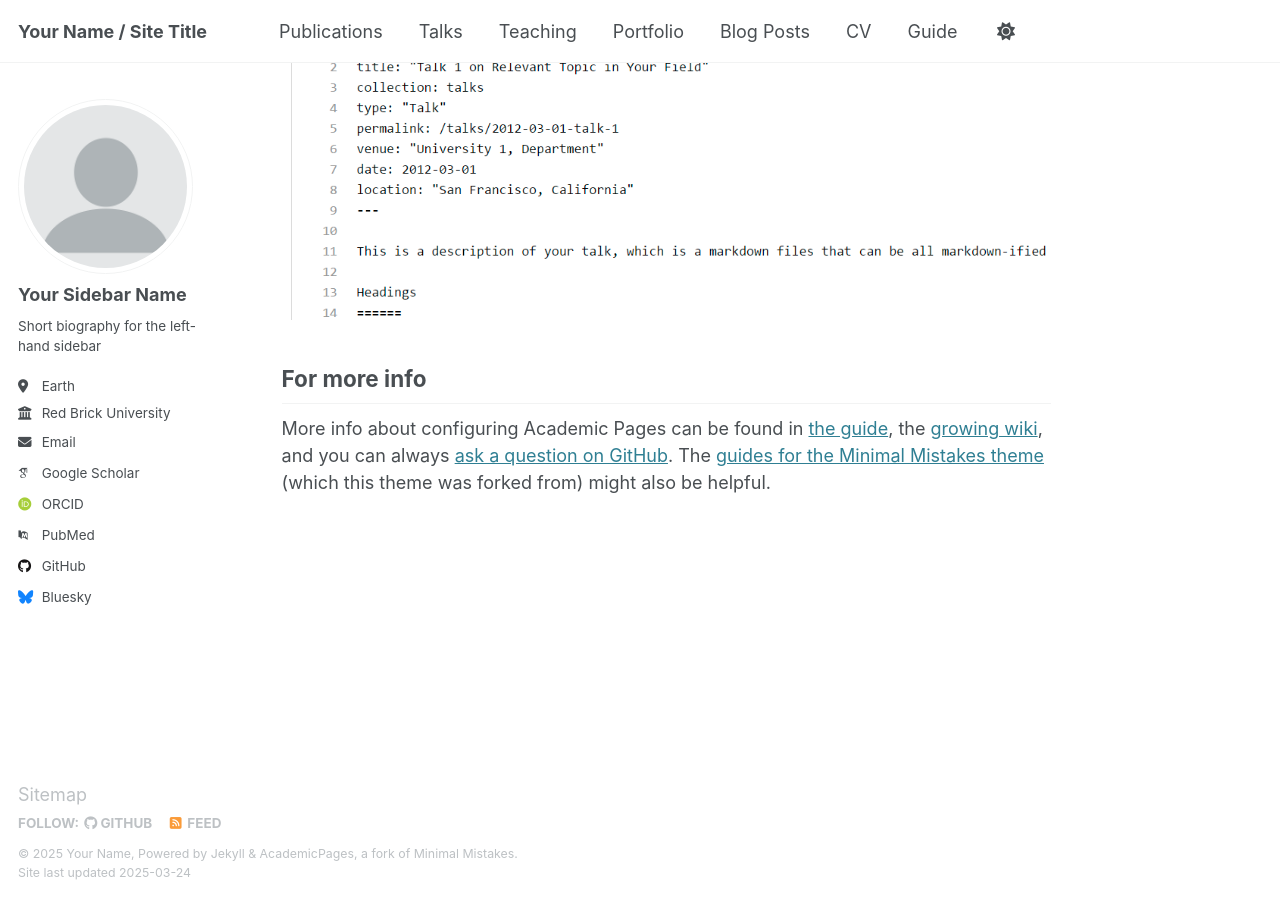
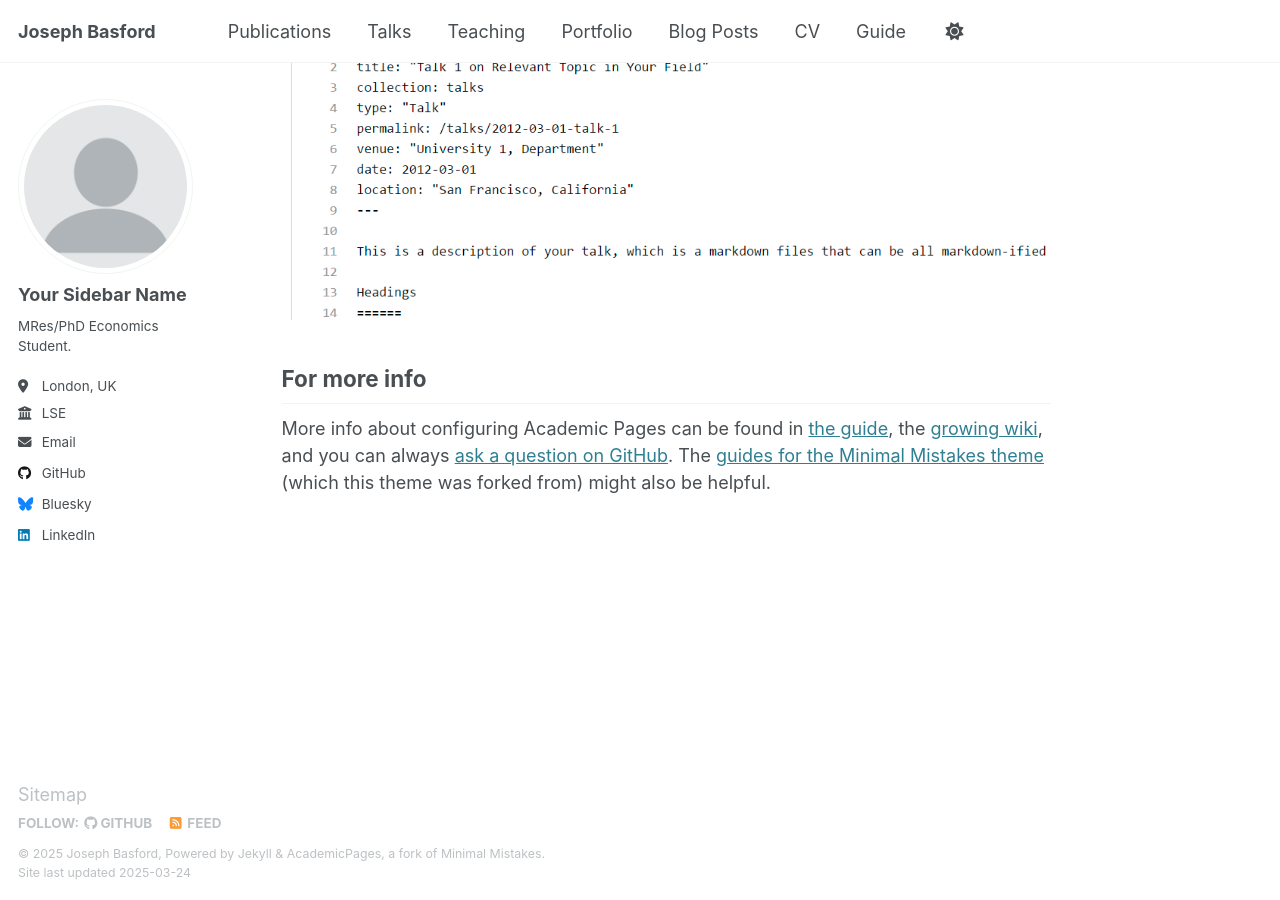
Before and after one commit to Joe-Basford/Joe-Basford.github.io, a Jekyll site: the page built from _pages/about.md, in a window 1280 px wide and 900 px high, scrolled down 2635 px. Built offline with Jekyll 4.4.1, drawn with Linux system fonts in a browser that asks for light colours; some web fonts are replaced.

Commit message:
Update _config.yml

```diff
--- a/_config.yml
+++ b/_config.yml
@@ -9,9 +9,9 @@
 # Basic Site Settings
 locale                   : "en-US"
 site_theme               : "default"
-title                    : "Your Name / Site Title"
+title                    : "Joseph Basford"
 title_separator          : "-"
-name                     : &name "Your Name"
+name                     : &name "Joseph Basford"
 description              : &description "personal description"
 url                      : https://academicpages.github.io # the base hostname & protocol for your site e.g. "https://[your GitHub username].github.io"
 baseurl                  : "" # the subpath of your site, e.g. "/blog"
@@ -25,19 +25,19 @@ author:
   avatar           : "profile.png"
   name             : "Your Sidebar Name"
   pronouns         : # example: "she/her"
-  bio              : "Short biography for the left-hand sidebar"
-  location         : "Earth"
-  employer         : "Red Brick University"
+  bio              : "MRes/PhD Economics Student. "
+  location         : "London, UK"
+  employer         : "LSE"
   uri              : # URL
-  email            : "none@example.org"
+  email            : "j.j.basford@lse.ac.uk"
 
   # Academic websites
   arxiv            : # URL - Update with the correct link to your profile
-  googlescholar    : "https://scholar.google.com/citations?user=PS_CX0AAAAAJ"
+  googlescholar    : #URL
   impactstory      : # URL
-  orcid            : "http://orcid.org/yourorcidurl"
+  orcid            : #URL
   semantic         : # URL
-  pubmed           : "https://www.ncbi.nlm.nih.gov/pubmed/?term=john+snow"
+  pubmed           : #URL
   researchgate     : # URL
   scopus           : # URL
 
@@ -45,7 +45,7 @@ author:
   bitbucket        : # Username - Update with your username on the site
   codepen          : # Username
   dribbble         : # Username
-  github           : "academicpages"
+  github           : "Joe-Basford"
   kaggle           : # Username
   stackoverflow    : # User number or user number and name (i.e., use "1" or "1/jeff-atwood")
 
@@ -59,7 +59,7 @@ author:
   keybase          : # Username
   instagram        : # Username
   lastfm           : # Username
-  linkedin         : # Username
+  linkedin         : "joseph-basford"
   mastodon         : # URL
   medium           : # URL
   pinterest        : # Username
```
